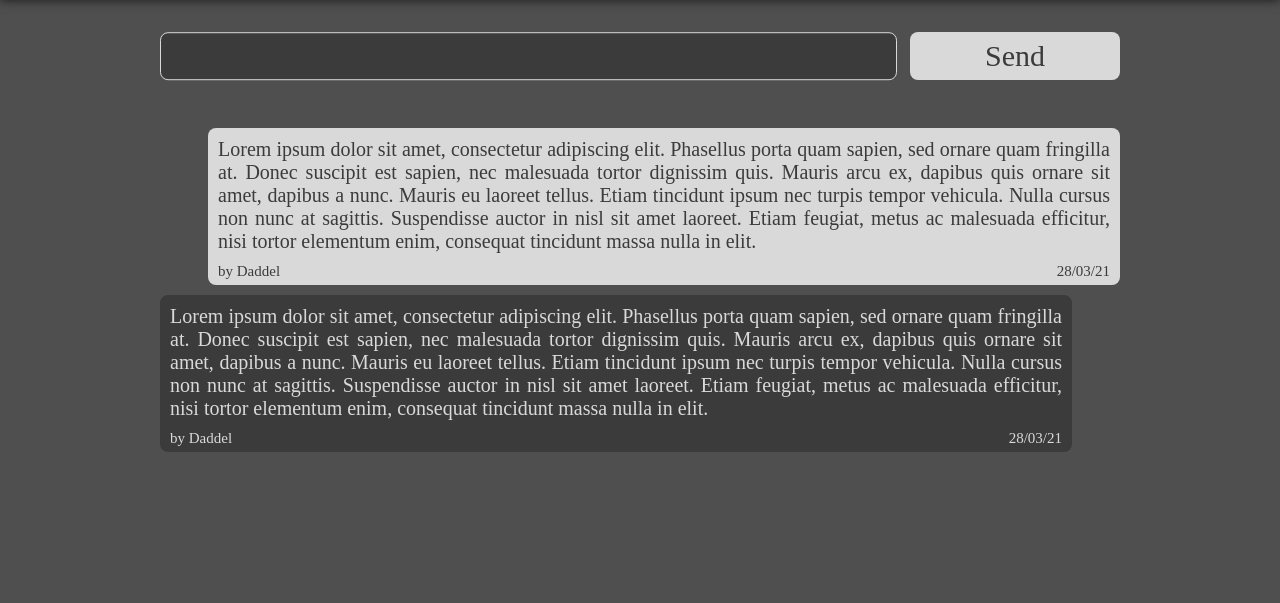
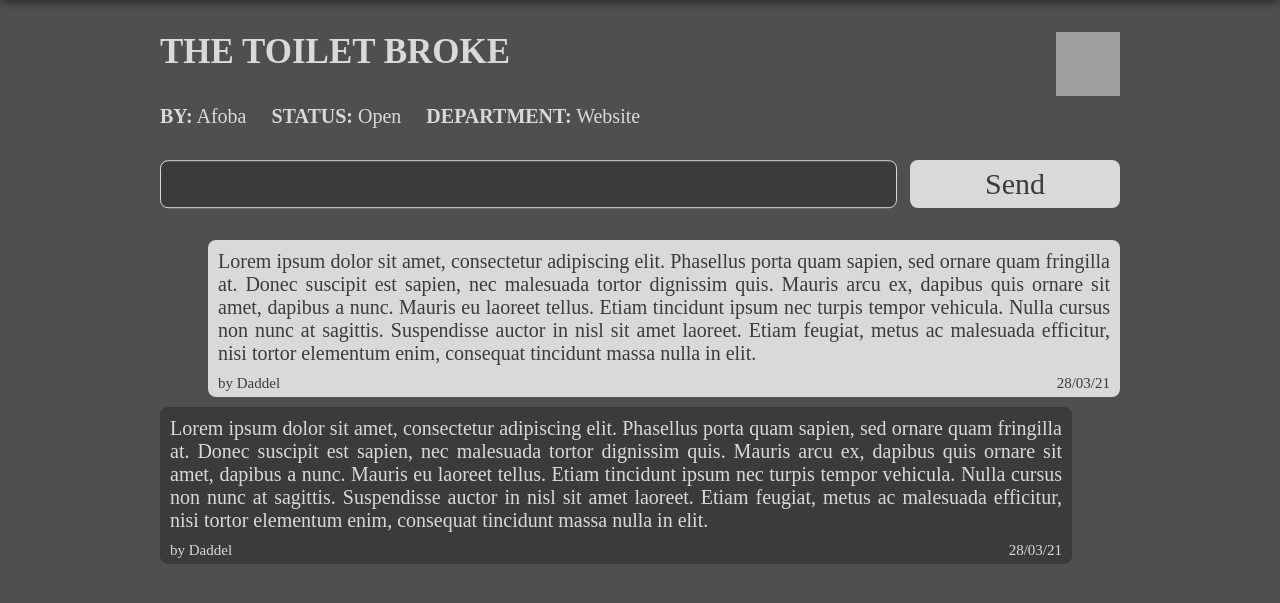
Before and after one commit to GonPedro/FEUP-TicketMaster, a PHP site: page /tick.html in a window 1280 px wide. Shown: the part 64-667 px from the top of the page. Run offline with PHP 8.4, Linux system fonts and the light colour scheme; some web fonts are replaced; grey boxes are pictures that could not be loaded.

Commit message:
Updated tick.html

```diff
--- a/src/structure.css
+++ b/src/structure.css
@@ -135,17 +135,28 @@ select {
     position: absolute;
     -ms-transform: translate(-50%, 0);
     transform: translate(-50%, 0);
-    top: 12em;
+    top: 19em;
     left: 50%;
     width: 60em;
     max-width: calc(100% - 50px);
+}
+
+.ticketdata {
+    position: absolute;
+    -ms-transform: translate(-50%, 0);
+    transform: translate(-50%, 0);
+    top: 6em;
+    left: 50%;
+    width: 60em;
+    max-width: calc(100% - 50px);
+    height: 6em;
 }
 
 .msginput {
     position: absolute;
     -ms-transform: translate(-50%, 0);
     transform: translate(-50%, 0);
-    top: 6em;
+    top: 14em;
     left: 50%;
     width: 60em;
     height: 3em;
@@ -224,11 +235,35 @@ select {
     left: 50%;
 }
 
-.ticket img {
+.ticket img,
+.extradata img {
     top: 1vh;
     width: auto;
     height: calc(100% - 2vh);
     margin-right: 1vh;
+}
+
+.ticketdata .extradata {
+    position: absolute;
+    -ms-transform: translate(0%, -100%);
+    transform: translate(0%, -100%);
+    top: 100%;
+    width: 100%;
+}
+
+.ticketdata label[id="title"],
+.ticketdata .extradata {
+    max-width: 70%;
+}
+
+.ticketdata img {
+    position: absolute;
+    -ms-transform: translate(-100%, 0%);
+    transform: translate(-100%, 0%);
+    left: 100%;
+    object-fit: cover;
+    aspect-ratio: 1;
+    width: calc(5% + 1em);
 }
 
 .msg[id="yours"] {
@@ -390,3 +425,8 @@ select {
 .profileedit input[id="password"] {
     top: 72.5%
 }
+
+.extradata label {
+    top: 0vh;
+    position: relative;
+}
--- a/src/style.css
+++ b/src/style.css
@@ -168,3 +168,25 @@ select {
     font-size: 3.25vh;
     color: #d9d9d9;
 }
+
+.ticketdata label {
+    text-align: left;
+    font-size: 20px;
+    color: #D9D9D9;
+}
+
+.ticketdata label[id="title"] {
+    font-weight: bolder;
+    font-size: 35px;
+    text-overflow: ellipsis;
+}
+
+.ticketdata .extradata {
+    display: flex;
+    align-items: center;
+    justify-content: flex-start;
+}
+
+.ticketdata .extradata label {
+    margin-right: 25px;
+}
--- a/src/tick.html
+++ b/src/tick.html
@@ -15,6 +15,16 @@
         <button id="logout">LOG OUT</button>
     </div>
 
+    <div class="ticketdata">
+        <label id="title">THE TOILET BROKE</label>
+        <div class="extradata">
+            <label id="author"><span id="bold">BY:</span> Afoba</label>
+            <label id="status"><span id="bold">STATUS:</span> Open</label>
+            <label id="department"><span id="bold">DEPARTMENT:</span> Website</label>
+        </div>
+        <img id="confi" src="../images/gatito.png">
+    </div>
+
     <div class="msginput">
         <input type="text">
         <input type="submit" value="Send">
@@ -23,7 +33,7 @@
     <div class="msglist">
         <div class="msg" id="yours">
 
-            <p id="content">Lorem ipsum dolor sit amet, consectetur adipiscing elit. Phasellus porta quam sapien, sed ornare quam fringilla at. Donec suscipit est sapien, nec malesuada tortor dignissim quis. Mauris arcu ex, dapibus quis ornare sit amet, dapibus a nunc.
+            <p id="content ">Lorem ipsum dolor sit amet, consectetur adipiscing elit. Phasellus porta quam sapien, sed ornare quam fringilla at. Donec suscipit est sapien, nec malesuada tortor dignissim quis. Mauris arcu ex, dapibus quis ornare sit amet, dapibus a nunc.
                 Mauris eu laoreet tellus. Etiam tincidunt ipsum nec turpis tempor vehicula. Nulla cursus non nunc at sagittis. Suspendisse auctor in nisl sit amet laoreet. Etiam feugiat, metus ac malesuada efficitur, nisi tortor elementum enim, consequat
                 tincidunt massa nulla in elit. </p>
             <div class="extradata">
@@ -32,7 +42,7 @@
             </div>
         </div>
         <div class="msg">
-            <p id="content">Lorem ipsum dolor sit amet, consectetur adipiscing elit. Phasellus porta quam sapien, sed ornare quam fringilla at. Donec suscipit est sapien, nec malesuada tortor dignissim quis. Mauris arcu ex, dapibus quis ornare sit amet, dapibus a nunc.
+            <p id="content ">Lorem ipsum dolor sit amet, consectetur adipiscing elit. Phasellus porta quam sapien, sed ornare quam fringilla at. Donec suscipit est sapien, nec malesuada tortor dignissim quis. Mauris arcu ex, dapibus quis ornare sit amet, dapibus a nunc.
                 Mauris eu laoreet tellus. Etiam tincidunt ipsum nec turpis tempor vehicula. Nulla cursus non nunc at sagittis. Suspendisse auctor in nisl sit amet laoreet. Etiam feugiat, metus ac malesuada efficitur, nisi tortor elementum enim, consequat
                 tincidunt massa nulla in elit. </p>
             <div class="extradata">
```
Also changed, not shown: src/edit_ticket.html (added, +33 -0 lines), src/edit_profile.html (renamed from src/edit.html).
